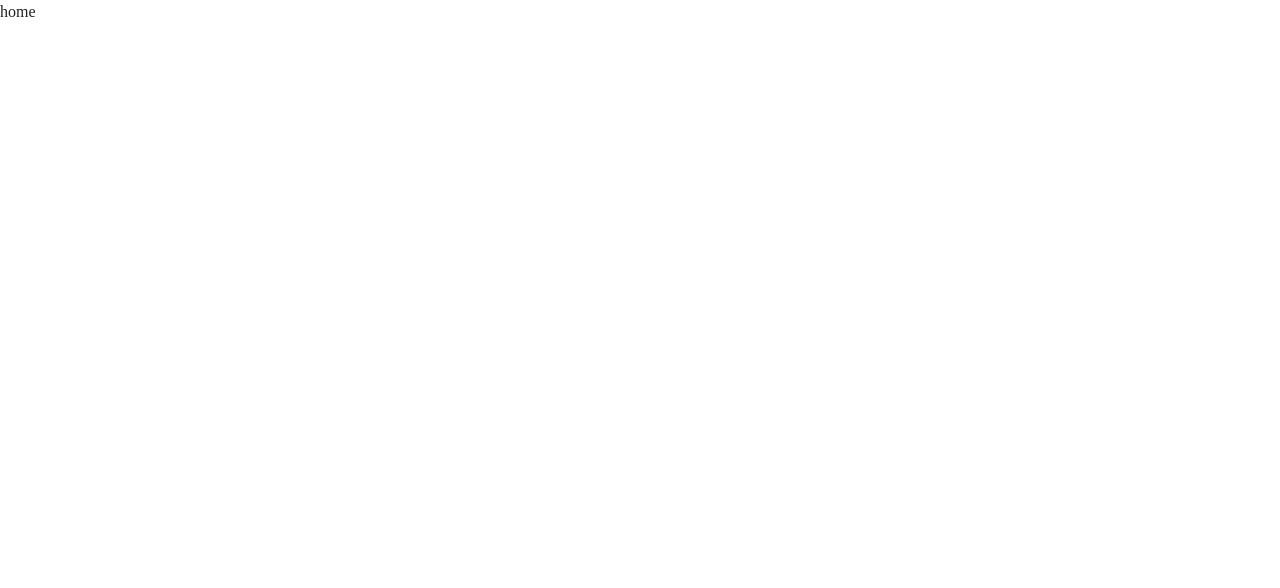
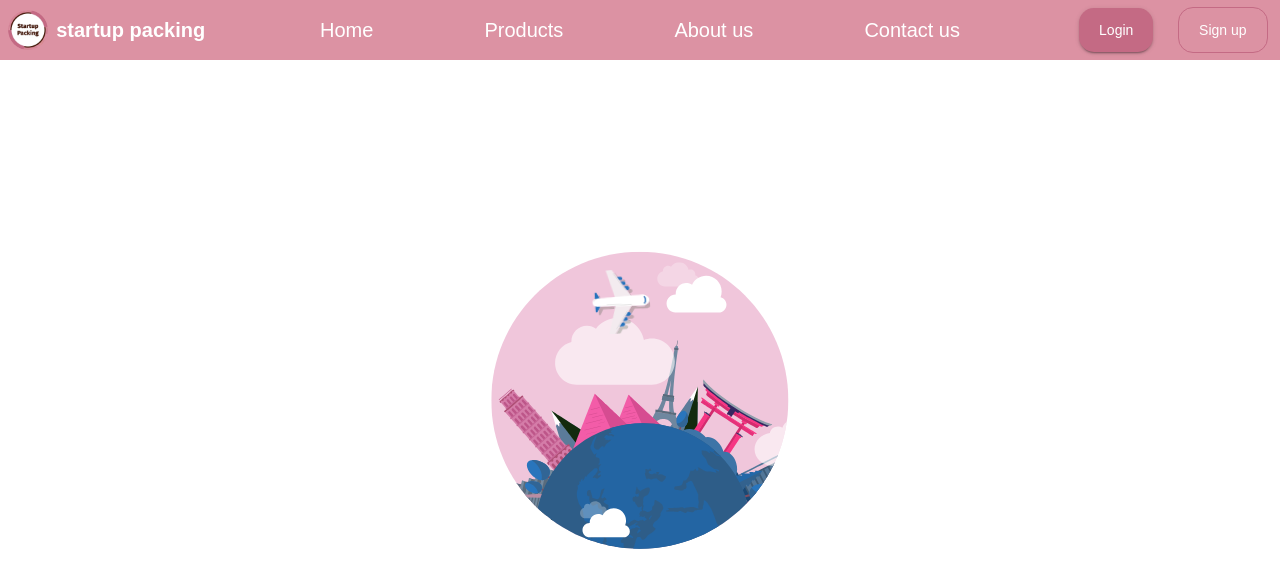
Before and after one commit to MyCode000/startup-packing-frontend, a React (Create React App) app: page /home in a window 1280 px wide. Shown: the top 588 px of the page. Built offline with nearby package versions, Linux system fonts and the light colour scheme.

Commit message:
vetical drawer and horizontal navbar

```diff
--- /dev/null
+++ b/src/Components/Header/horizontal.js
@@ -0,0 +1,77 @@
+//MUI
+import { Avatar, Button, Grid, Typography } from "@mui/material";
+//assets
+import companyLogo from "../../assets/companyLogo.png";
+//react-router-dom
+import { useNavigate } from "react-router-dom";
+
+//---------------------------------------------
+
+function HorizontalNavbar({ navLinks }) {
+  const navigate = useNavigate();
+
+  return (
+    <Grid
+      container
+      sx={{
+        bgcolor: "#dc92a3",
+        position: "fixed",
+        height: 60,
+        display: "flex",
+        justifyContent: "space-between",
+        alignItems: "center",
+      }}
+    >
+      <Grid
+        item
+        md={2}
+        sx={{
+          display: "flex",
+          justifyContent: "center",
+          alignItems: "center",
+        }}
+      >
+        <Avatar src={companyLogo} />
+        <Typography
+          variant="h6"
+          sx={{ color: "white", fontWeight: "bold", ml: 1 }}
+        >
+          startup packing
+        </Typography>
+      </Grid>
+      <Grid
+        item
+        md={6}
+        sx={{
+          display: "flex",
+          justifyContent: "space-between",
+          alignItems: "center",
+        }}
+      >
+        {navLinks.map((link) => (
+          <Typography
+            onClick={() => navigate(link.path)}
+            variant="h6"
+            sx={{ color: "white", cursor: "pointer" }}
+          >
+            {link.name}
+          </Typography>
+        ))}
+      </Grid>
+      <Grid
+        item
+        md={2}
+        sx={{
+          display: "flex",
+          justifyContent: "space-around",
+          alignItems: "center",
+        }}
+      >
+        <Button variant="contained">Login</Button>
+        <Button variant="outlined">Sign up</Button>
+      </Grid>
+    </Grid>
+  );
+}
+
+export default HorizontalNavbar;
--- /dev/null
+++ b/src/Components/Header/index.js
@@ -0,0 +1,43 @@
+// React
+import React from "react";
+//mui
+import { Box } from "@mui/material";
+// react-router-dom
+import { useLocation } from "react-router-dom";
+// Component
+import HorizontalNavbar from "./horizontal";
+import VerticalDrawer from "./vertical";
+
+import { PATH_SITE } from "../../../src/routes/paths";
+
+//-------------------------------------------------------------
+
+export default function Navbar() {
+  const location = useLocation(); // React Router's hook to get the current path
+
+  const isAuthPath = location.pathname.includes("auth"); // Check if the path includes "auth"
+
+  if (isAuthPath) {
+    return null; // Return nothing if the path includes "auth"
+  }
+
+  const navLinks = [
+    { name: "Home", path: PATH_SITE.home },
+    { name: "Products", path: "" },
+    { name: "About us", path: "" },
+    { name: "Contact us", path: "" },
+  ];
+
+  return (
+    <Box>
+      {/* HorizontalNavbar for larger screens */}
+      <Box sx={{ display: { xs: "none", md: "block" } }}>
+        <HorizontalNavbar navLinks={navLinks} />
+      </Box>
+      {/* VerticalDrawer for smaller screens */}
+      <Box sx={{ display: { xs: "block", md: "none" } }}>
+        <VerticalDrawer navLinks={navLinks} />
+      </Box>
+    </Box>
+  );
+}
--- /dev/null
+++ b/src/Components/Header/vertical.js
@@ -0,0 +1,87 @@
+//mui
+import {
+  Avatar,
+  Box,
+  Button,
+  Drawer,
+  IconButton,
+  List,
+  ListItem,
+  ListItemText,
+  Typography,
+} from "@mui/material";
+// assets
+import companyLogo from "../../assets/companyLogo.png";
+//iconify
+import Iconify from "../Iconify";
+//react-router-dom
+import { useNavigate } from "react-router-dom";
+//react
+import { useState } from "react";
+
+function VerticalDrawer({ navLinks }) {
+  const navigate = useNavigate();
+  const [open, setOpen] = useState(false);
+
+  const toggleDrawer = (state) => () => {
+    setOpen(state);
+  };
+
+  return (
+    <Box>
+      <Box
+        sx={{
+          height: 50,
+          width: "100%",
+          bgcolor: "#dc92a3",
+          display: "flex",
+          alignItems: "center",
+        }}
+      >
+        <IconButton onClick={toggleDrawer(true)}>
+          <Iconify icon="ri:menu-2-fill" sx={{ color: "white" }} />
+        </IconButton>
+      </Box>
+
+      <Drawer anchor="left" open={open} onClose={toggleDrawer(false)}>
+        <Box
+          sx={{ width: 250 }}
+          role="presentation"
+          onClick={toggleDrawer(false)}
+          onKeyDown={toggleDrawer(false)}
+        >
+          <Box
+            sx={{
+              display: "flex",
+              justifyContent: "center",
+              alignItems: "center",
+              padding: 2,
+            }}
+          >
+            <Avatar src={companyLogo} />
+            <Typography variant="h6" sx={{ fontWeight: "bold", ml: 1 }}>
+              Startup Packing
+            </Typography>
+          </Box>
+          <List>
+            {navLinks.map((link, index) => (
+              <ListItem button key={index} onClick={() => navigate(link.path)}>
+                <ListItemText primary={link.name} />
+              </ListItem>
+            ))}
+          </List>
+          <Box sx={{ textAlign: "center", mt: 2 }}>
+            <Button variant="contained" sx={{ mr: 1 }}>
+              Login
+            </Button>
+            <Button variant="outlined" sx={{ color: "black" }}>
+              Sign up
+            </Button>
+          </Box>
+        </Box>
+      </Drawer>
+    </Box>
+  );
+}
+
+export default VerticalDrawer;
--- a/src/Layouts/SiteLayout.js
+++ b/src/Layouts/SiteLayout.js
@@ -4,12 +4,15 @@ import { Box } from "@mui/material";
 import { Outlet } from "react-router-dom";
 //react
 import { useState } from "react";
+//component
+import Navbar from "../Components/Header/index";
 
 //-----------------------------------------------------
 
 function SiteLayout() {
   return (
     <Box>
+      <Navbar />
       <Outlet />
     </Box>
   );
--- a/src/Pages/HomePage.js
+++ b/src/Pages/HomePage.js
@@ -1,10 +1,26 @@
 //MUI
 import { Box } from "@mui/material";
+//lottie-react
+import Lottie from "lottie-react";
+//assets
+import loading from "../assets/Animation/loading.json";
 
 //--------------------------------------------------
 
 function HomePage() {
-  return <Box>home</Box>;
+  return (
+    <Box
+      sx={{
+        display: "flex",
+        flexDirection: "column",
+        justifyContent: "center",
+        alignItems: "center",
+        height: "100vh",
+      }}
+    >
+      <Lottie animationData={loading} style={{ width: 300 }} />
+    </Box>
+  );
 }
 
 export default HomePage;
--- a/src/theme/ComponentTheme.js
+++ b/src/theme/ComponentTheme.js
@@ -3,7 +3,7 @@ import { createTheme } from "@mui/material/styles";
 
 const theme = createTheme({
   typography: {
-    fontFamily: "Sura, latin", // Change this to your desired font family
+    fontFamily: "Poppins, sans-serif", // Change this to your desired font family
   },
   components: {
     MuiButton: {
@@ -14,17 +14,18 @@ const theme = createTheme({
           padding: "10px 20px", // Custom padding
         },
         contained: {
-          background: "#7776B3",
+          background: "#C46A84",
           color: "#fff", // Custom text color
           "&:hover": {
-            backgroundColor: "#5A639C", // Custom hover color
+            backgroundColor: "#914e62", // Custom hover color
           },
         },
         outlined: {
-          borderColor: "#7776B3",
+          borderColor: "#C46A84",
           color: "#fff", // Custom text color to match the gradient
           "&:hover": {
-            backgroundColor: "#5A639C", // Custom hover color
+            borderColor: "#C46A84",
+            backgroundColor: "#914e62", // Custom hover color
           },
         },
       },
```
Also changed, not shown: src/__api__/auth.js (added, +38 -0 lines), src/__api__/axios.js (added, +83 -0 lines), src/Components/header.js (deleted), src/assets/companyLogo.png (added).
